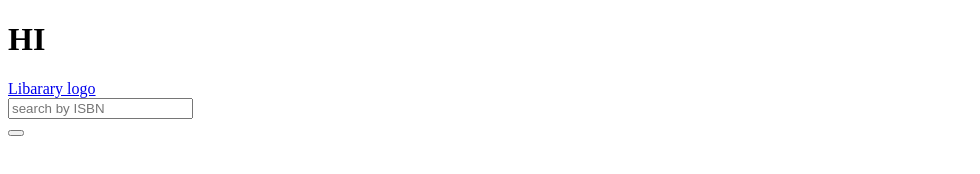
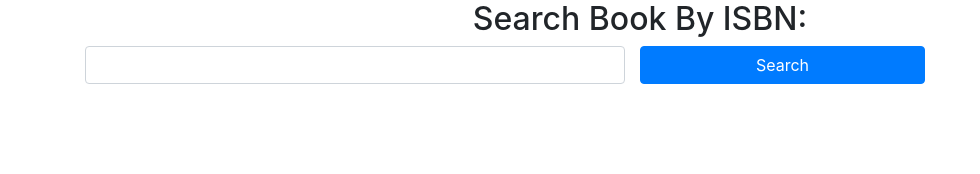
Before and after one commit to s4remi/library, a website: page frontend/index.html in a window 1280 px wide. Shown: the whole page, without its empty margins (0-980 px from the left). Drawn offline with nearby package versions, Linux system fonts and the light colour scheme.

Commit message:
add html and css file

```diff
--- a/frontend/css/index.css
+++ b/frontend/css/index.css
@@ -0,0 +1,60 @@
+* {
+  margin: 0;
+  padding: 0;
+  box-sizing: border-box;
+}
+
+/* Global styles */
+body {
+  font-family: Arial, sans-serif;
+  background-color: #f2f2f2;
+}
+
+/* Container for the form */
+.row {
+  max-width: 800px;
+  margin: 0 auto;
+  padding: 20px;
+  background-color: #fff;
+  border-radius: 10px;
+  box-shadow: 0 0 10px rgba(0, 0, 0, 0.2);
+}
+
+h2 {
+  font-size: 24px;
+  margin-bottom: 20px;
+  color: #333;
+}
+
+/* Input field */
+input#gotoresult {
+  width: 100%;
+  padding: 10px;
+  border: 1px solid #ccc;
+  border-radius: 5px;
+  margin-bottom: 10px;
+}
+
+/* Search button */
+button#sreachbyisbn-btn {
+  padding: 10px 20px;
+  background-color: #007bff;
+  color: #fff;
+  border: none;
+  border-radius: 5px;
+  cursor: pointer;
+  transition: background-color 0.3s;
+}
+
+button#sreachbyisbn-btn:hover {
+  background-color: #0056b3;
+}
+
+.col-6 {
+  width: 50%;
+}
+
+.col-3 {
+  width: 25%;
+  float: left;
+}
--- a/frontend/index.html
+++ b/frontend/index.html
@@ -3,20 +3,24 @@
   <head>
     <meta charset="UTF-8" />
     <meta name="viewport" content="width=device-width, initial-scale=1.0" />
-    <title>Search By Isbn</title>
+    <title>Search by ISBN</title>
+    <!-- Include Bootstrap CSS -->
+    <link
+      rel="stylesheet"
+      href="https://maxcdn.bootstrapcdn.com/bootstrap/4.5.2/css/bootstrap.min.css"
+    />
   </head>
   <body>
-    <h1>HI</h1>
-    <header class="header">
-      <a href="#" class="logo">Libarary logo</a>
-      <form class="searform">
-        <input type="text" placeholder="search by ISBN" id="gotoresult" />
-      </form>
-      <button
-        id="searchbyisbn-btn"
-        type="button"
-        class="btn btn-primary"
-      ></button>
-    </header>
+    <div class="container">
+      <div class="row">
+        <h2 class="col-12 text-center">Search Book By ISBN:</h2>
+        <div class="col-6">
+          <input id="gotoresult" type="text" class="form-control" />
+        </div>
+        <button id="searchbyisbn-btn" class="col-3 btn btn-primary">
+          Search
+        </button>
+      </div>
+    </div>
   </body>
 </html>
```
